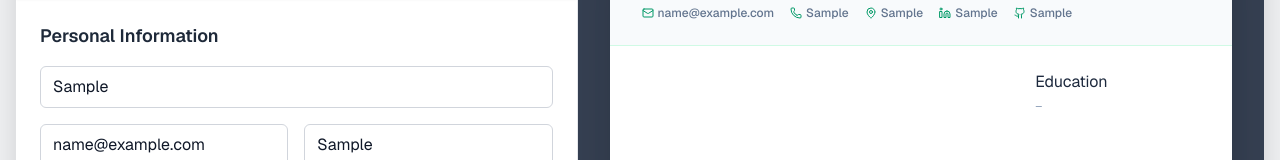
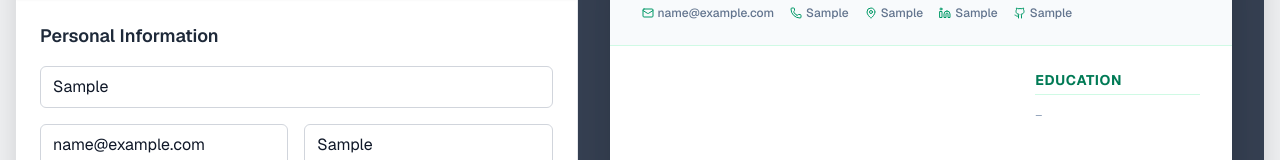
Before and after one commit to mamangcao/resume-builder-with-templates, a Next.js app: page / in a window 1280 px wide. Both pictures are taken after typing "Sample", "name@example.com", "Sample", "Sample", "Sample", "Sample" into the empty fields and a click on the button "Add School". Shown: the part 127-287 px from the top of the page. Built offline with nearby package versions, Linux system fonts and the light colour scheme.

Commit message:
Update h2 class

```diff
--- a/components/templates/ModernTemplate.tsx
+++ b/components/templates/ModernTemplate.tsx
@@ -117,9 +117,12 @@ export const ModernTemplate: React.FC<Props> = ({ data, themeColor }) => {
         {/* Experience Section */}
         {experience.length > 0 && (
           <section>
-            <h2 className="...">Relevant Experience</h2>
+            <h2
+              className={`text-sm font-bold uppercase tracking-wider ${colors.title} mb-3 border-b ${colors.border} pb-1`}
+            >
+              Relevant Experience
+            </h2>
             <div className="space-y-5">
-              {/* REVERSE HERE */}
               {[...experience].reverse().map((exp, index, arr) => {
                 const prevExp = arr[index - 1];
                 const isSameCompany =
@@ -130,7 +133,6 @@ export const ModernTemplate: React.FC<Props> = ({ data, themeColor }) => {
                     key={exp.id}
                     className={`${isSameCompany ? "-mt-3 resume-item" : ""}`}
                   >
-                    {/* ... Content ... */}
                     {!isSameCompany && (
                       <div
                         className={`text-sm font-medium ${colors.subtitle} mb-2 mt-4`}
@@ -138,7 +140,6 @@ export const ModernTemplate: React.FC<Props> = ({ data, themeColor }) => {
                         {exp.company}, {exp.location}
                       </div>
                     )}
-                    {/* ... Rest of the card ... */}
                     <div className="flex justify-between items-baseline mb-1">
                       <h3
                         className={`font-bold text-slate-900 ${
@@ -173,9 +174,12 @@ export const ModernTemplate: React.FC<Props> = ({ data, themeColor }) => {
             {/* Projects */}
             {projects.length > 0 && (
               <section>
-                <h2 className="...">Projects</h2>
+                <h2
+                  className={`text-sm font-bold uppercase tracking-wider ${colors.title} mb-3 border-b ${colors.border} pb-1`}
+                >
+                  Projects
+                </h2>
                 <div className="space-y-3">
-                  {/* REVERSE HERE */}
                   {[...projects].reverse().map((proj) => (
                     <div key={proj.id} className="resume-item">
                       {/* ... Content ... */}
@@ -206,12 +210,14 @@ export const ModernTemplate: React.FC<Props> = ({ data, themeColor }) => {
             {/* Education */}
             {education.length > 0 && (
               <section>
-                <h2 className="...">Education</h2>
+                <h2
+                  className={`text-sm font-bold uppercase tracking-wider ${colors.title} mb-3 border-b ${colors.border} pb-1`}
+                >
+                  Education
+                </h2>
                 <div className="space-y-3">
-                  {/* REVERSE HERE */}
                   {[...education].reverse().map((edu) => (
                     <div key={edu.id} className="resume-item">
-                      {/* ... Content ... */}
                       <div className="font-bold text-slate-900 text-sm">
                         {edu.school}
                       </div>
```
